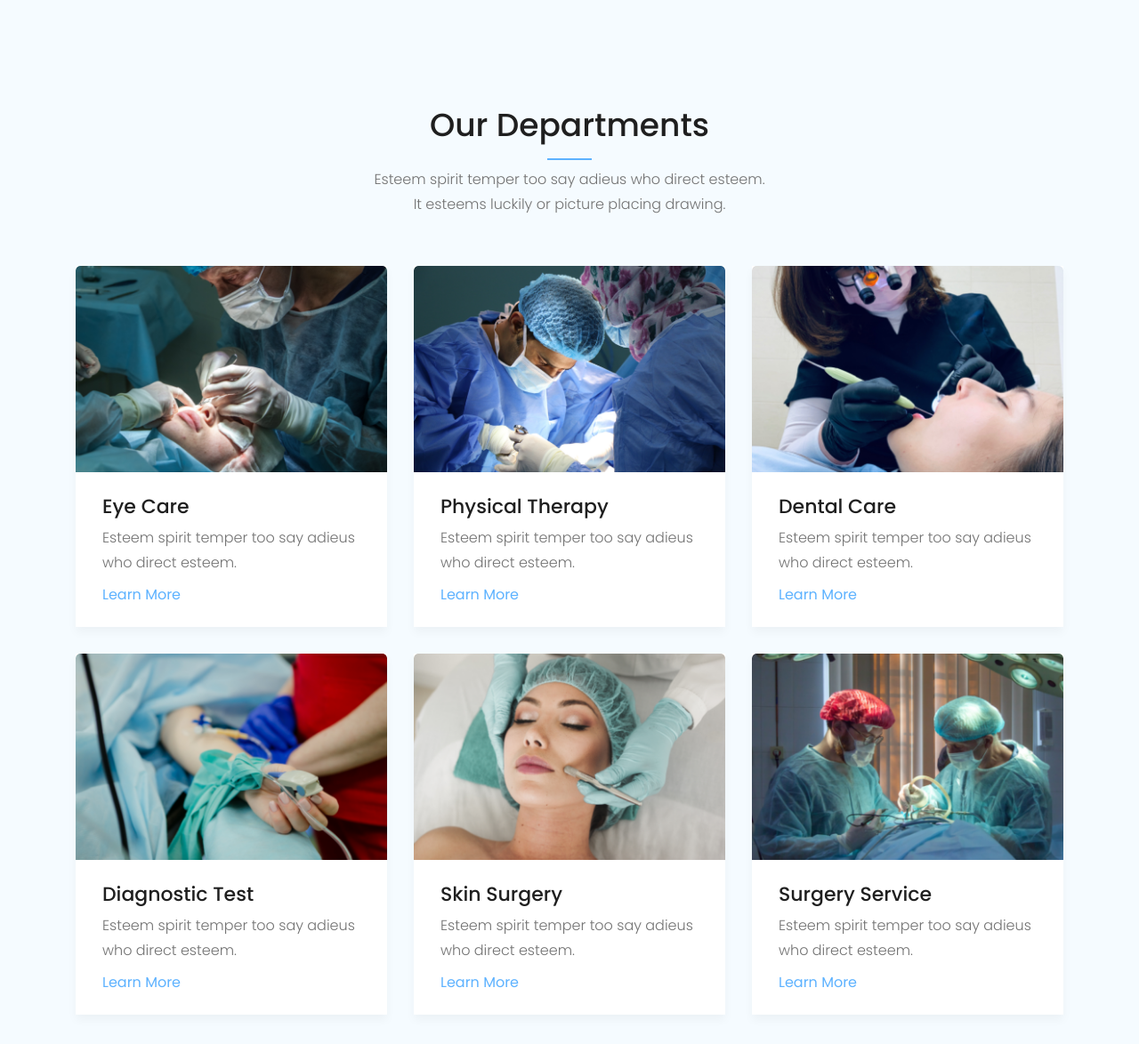
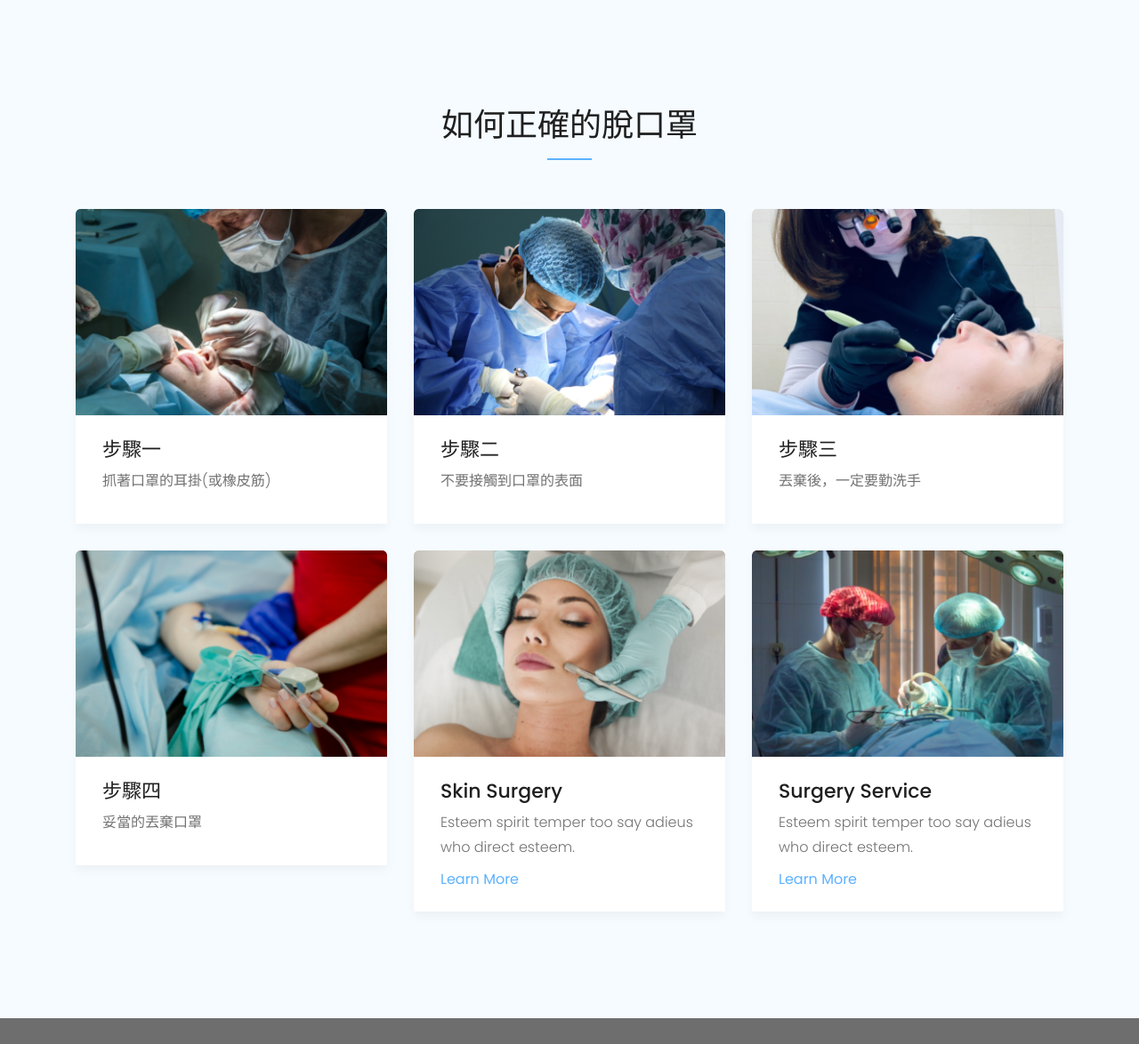
Before and after one commit to jetung89/COVID19, a plain HTML site: page 廢棄口罩處理.html in a window 1280 px wide. Shown: the part 823-1997 px from the top of the page at 89% size. Drawn offline with Linux system fonts and the light colour scheme; grey boxes are pictures that could not be loaded.

Commit message:
Update 廢棄口罩處理.html

```diff
--- a/廢棄口罩處理.html
+++ b/廢棄口罩處理.html
@@ -174,9 +174,8 @@
             <div class="row">
                 <div class="col-xl-12">
                     <div class="section_title text-center mb-55">
-                        <h3>Our Departments</h3>
-                        <p>Esteem spirit temper too say adieus who direct esteem. <br>
-                            It esteems luckily or picture placing drawing. </p>
+                        <h3>如何正確的脫口罩</h3>
+
                     </div>
                 </div>
             </div>
@@ -187,9 +186,9 @@
                             <img src="img/department/1.png" alt="">
                         </div>
                         <div class="department_content">
-                            <h3><a href="#">Eye Care</a></h3>
-                            <p>Esteem spirit temper too say adieus who direct esteem.</p>
-                            <a href="#" class="learn_more">Learn More</a>
+                            <h3><a href="#">步驟一</a></h3>
+                            <p>抓著口罩的耳掛(或橡皮筋)</p>
+
                         </div>
                     </div>
                 </div>
@@ -199,9 +198,9 @@
                             <img src="img/department/2.png" alt="">
                         </div>
                         <div class="department_content">
-                            <h3><a href="#">Physical Therapy</a></h3>
-                            <p>Esteem spirit temper too say adieus who direct esteem.</p>
-                            <a href="#" class="learn_more">Learn More</a>
+                            <h3><a href="#">步驟二</a></h3>
+                            <p>不要接觸到口罩的表面</p>
+
                         </div>
                     </div>
                 </div>
@@ -211,9 +210,9 @@
                             <img src="img/department/3.png" alt="">
                         </div>
                         <div class="department_content">
-                            <h3><a href="#">Dental Care</a></h3>
-                            <p>Esteem spirit temper too say adieus who direct esteem.</p>
-                            <a href="#" class="learn_more">Learn More</a>
+                            <h3><a href="#">步驟三</a></h3>
+                            <p>丟棄後，一定要勤洗手</p>
+
                         </div>
                     </div>
                 </div>
@@ -223,9 +222,9 @@
                             <img src="img/department/4.png" alt="">
                         </div>
                         <div class="department_content">
-                            <h3><a href="#">Diagnostic Test</a></h3>
-                            <p>Esteem spirit temper too say adieus who direct esteem.</p>
-                            <a href="#" class="learn_more">Learn More</a>
+                            <h3><a href="#">步驟四</a></h3>
+                            <p>妥當的丟棄口罩</p>
+
                         </div>
                     </div>
                 </div>
```
